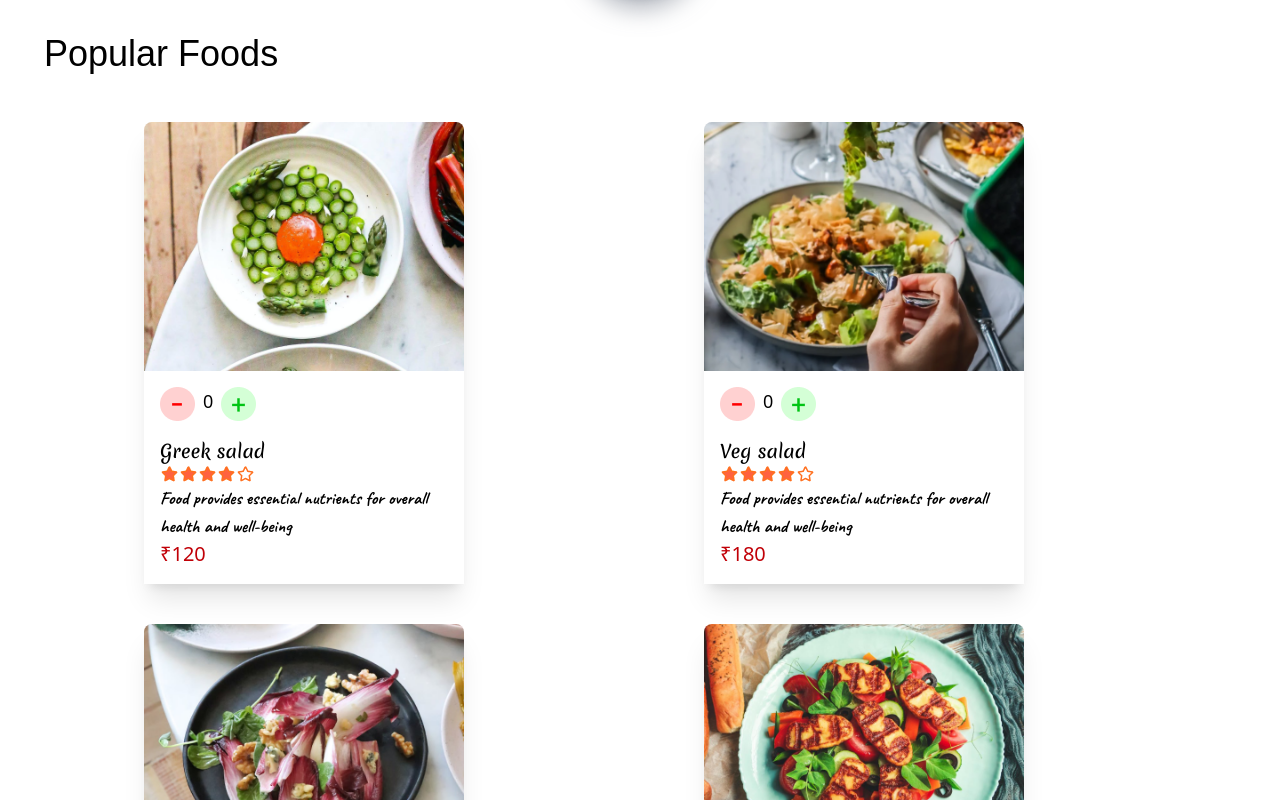
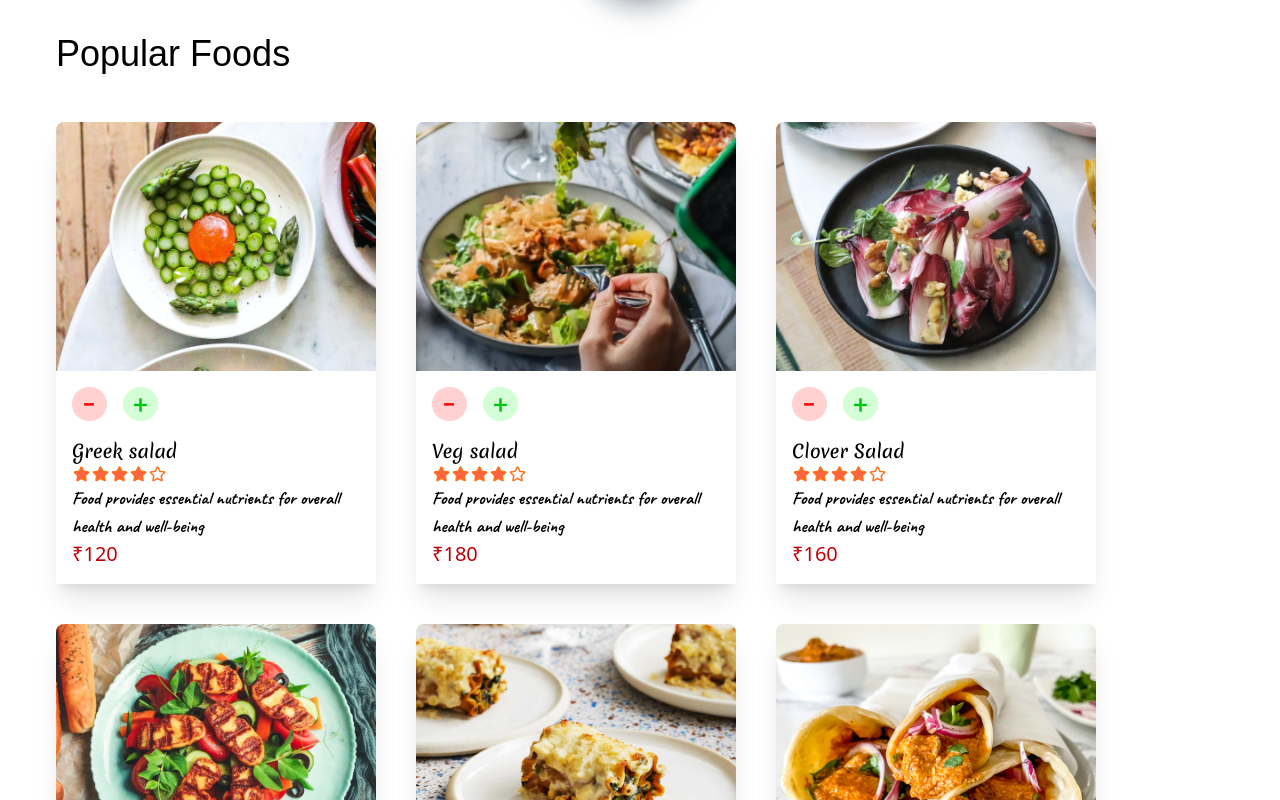
Before and after one commit to j-hitesh/Food-App, a React (Vite) app: page / in a window 1280 px wide. Shown: the part 1060-1860 px from the top of the page. Built offline with nearby package versions, Linux system fonts and the light colour scheme; a web font is replaced by a local one.

Commit message:
update foodlist

```diff
--- a/src/components/food_list/food_list.jsx
+++ b/src/components/food_list/food_list.jsx
@@ -10,9 +10,9 @@ import { food_list } from '../../assets/assets';
 const FoodList = ({ category }) => {
   const {} = useContext(Context);
   return (
-    <div className='mx-11 my-5' id='menu'>
+    <div className='mx-11 my-5 lg:mx-14' id='menu'>
       <h2 className='mt-6 text-4xl font-Ga-Maamli'>Popular Foods</h2>
-      <div className="flex flex-wrap gap-10 pt-12  ">
+      <div className="flex flex-wrap gap-10 pt-12 ">
         {food_list.map((item, index) => {
           if (category === "All" || category === item.category) {
             // console.log(food_list);
--- a/src/components/fooditem/Fooditem.jsx
+++ b/src/components/fooditem/Fooditem.jsx
@@ -7,12 +7,12 @@ import { Context } from '../context/Context';
 const Fooditem = ({ id, name, price, description, image }) => {
   const { cartItem, addCart, removeCart } = useContext(Context);
   return (
-    <div className='shadow-xl xl:w-80 transition delay-150 duration-200 ease-in-out hover:-translate-y-1 hover:scale-110 lg:w-69 sm:mx-25'>
+    <div className='shadow-xl xl:w-80 lg:mx-0 transition delay-150 duration-200 ease-in-out hover:-translate-y-1 hover:scale-110 lg:w-67 sm:mx-25'>
       <div  >
         <img className='rounded-t-lg' src={image} alt="img" />
         <div className='p-4 flex align-center gap-x-2 '>
           <img onClick={() => removeCart(id)} src={assets.remove_icon_red} alt="remove" />
-          <p className='text-lg text-center'>{cartItem[id] || 0}</p>
+          <p className='text-lg text-center'>{cartItem[id]}</p>
           <img onClick={() => addCart(id)} src={assets.add_icon_green} alt="add" />
         </div>
       </div>
```
